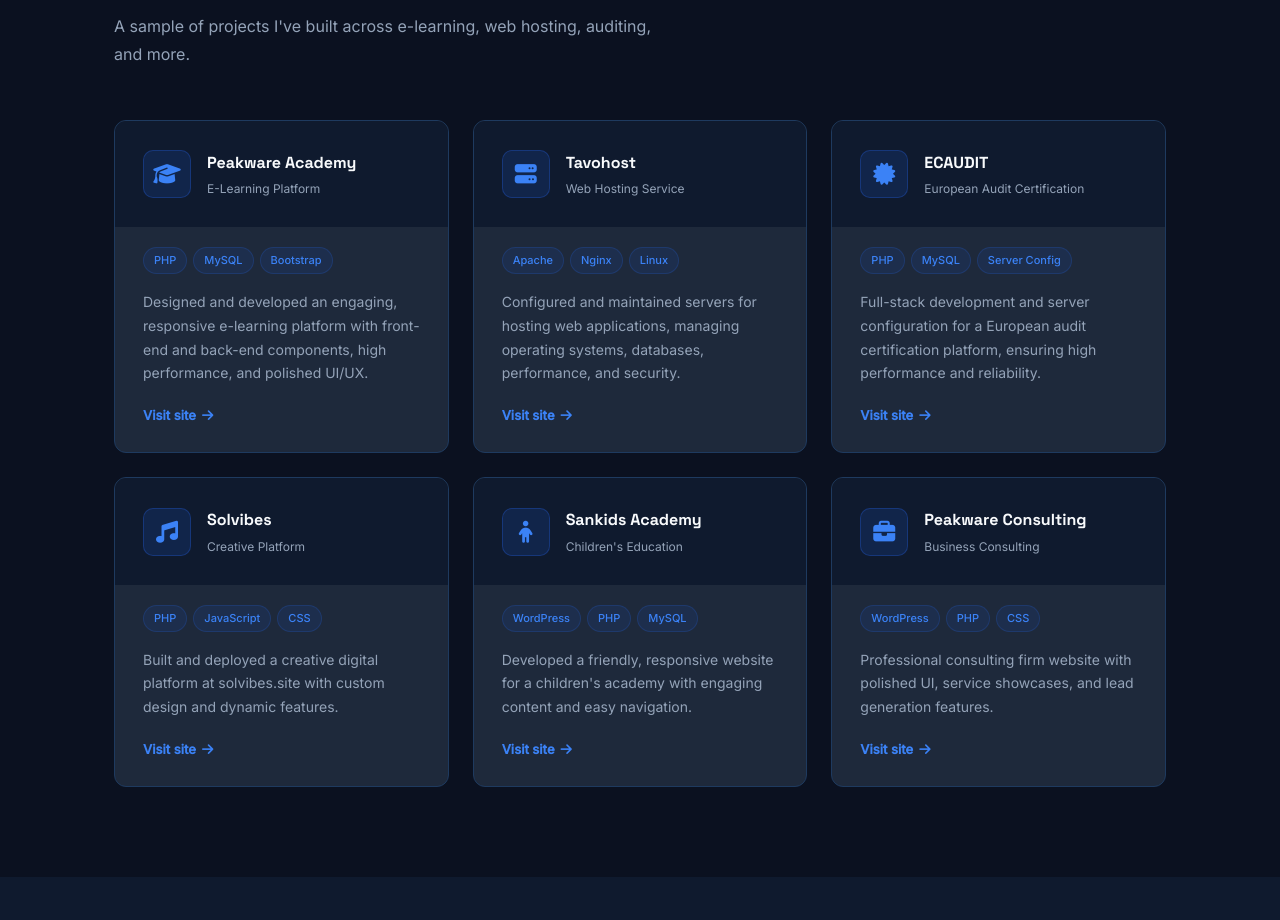
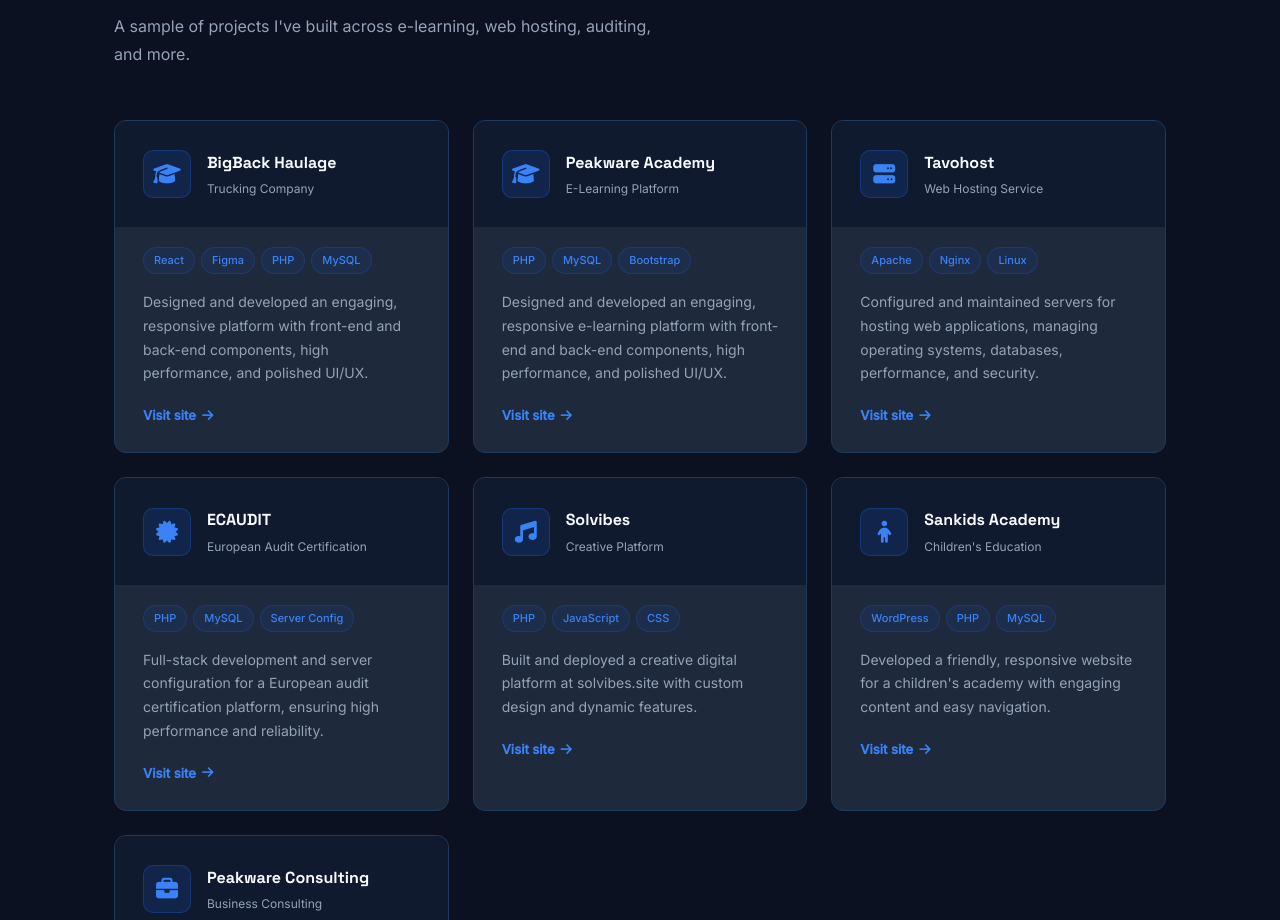
Before and after one commit to micman134/portfolio, a plain HTML site: page index.html in a window 1280 px wide. Shown: the part 2600-3520 px from the top of the page. Drawn offline with Linux system fonts and the light colour scheme.

Commit message:
Update index.html

```diff
--- a/index.html
+++ b/index.html
@@ -535,6 +535,26 @@
     <p class="section-sub">A sample of projects I've built across e-learning, web hosting, auditing, and more.</p>
     <div class="portfolio-grid">
 
+
+      <div class="port-card">
+        <div class="port-card-top">
+          <div class="port-icon"><i class="fas fa-graduation-cap"></i></div>
+          <div>
+            <div class="port-card-title">BigBack Haulage</div>
+            <div class="port-card-sub">Trucking Company</div>
+          </div>
+        </div>
+        <div class="port-card-body">
+          <div class="port-tags">
+           <span class="port-tag">React</span>  <span class="port-tag">Figma</span> <span class="port-tag">PHP</span><span class="port-tag">MySQL</span>
+          </div>
+          <p>Designed and developed an engaging, responsive  platform with front-end and back-end components, high performance, and polished UI/UX.</p>
+          <a href="https://bigbackhaulage.com/" target="_blank" class="port-link">
+            Visit site <i class="fas fa-arrow-right"></i>
+          </a>
+        </div>
+      </div>
+
       <div class="port-card">
         <div class="port-card-top">
           <div class="port-icon"><i class="fas fa-graduation-cap"></i></div>
```
